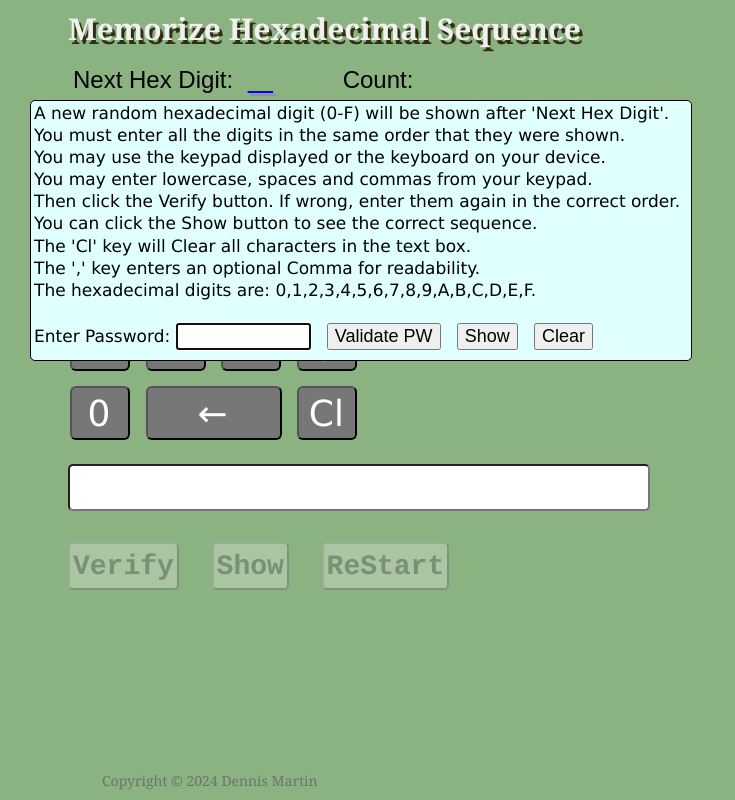
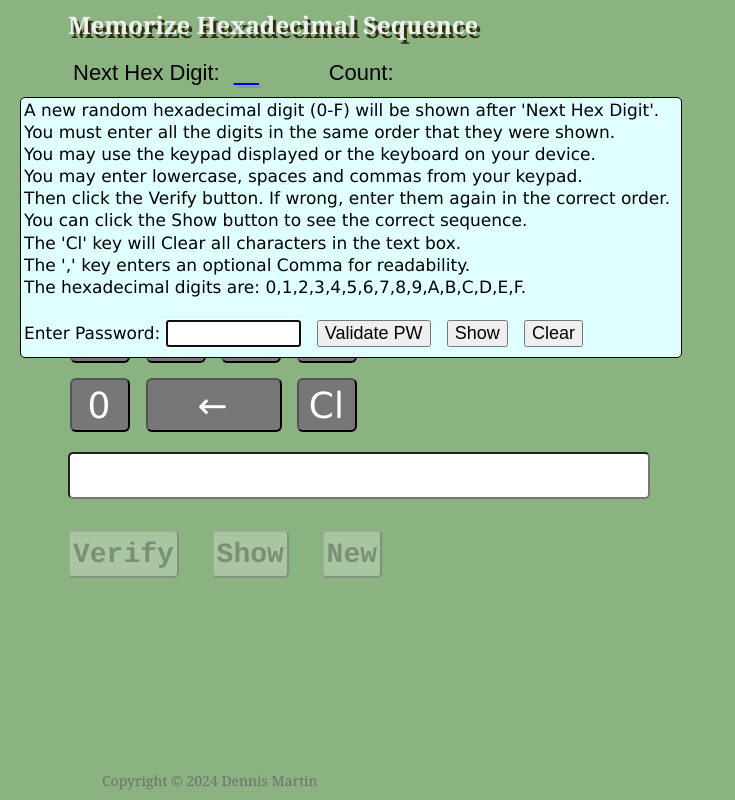
Before and after one commit to DenosGames/games, a plain HTML site: page memorize_hex.html in a window 1280 px wide. Shown: the top 800 px of the page, without its empty margins (0-735 px from the left). Drawn offline with Linux system fonts and the light colour scheme.

Commit message:
Add files via upload

```diff
--- a/memorize_hex.html
+++ b/memorize_hex.html
@@ -23,7 +23,7 @@
 		margin: 0px;
 		margin-left: 60px;
 		color: #F0F0F0;
-		font-size: 30px;
+		font-size: 24px;
 		text-shadow: 3px 4px #303010;
 		}
 	p {
@@ -59,8 +59,8 @@
 		text-align: left;
 		margin: 0px;
 		line-height: 1.3;
-		top: 100px;
-		left: 30px;
+		top: 97px;
+		left: 20px;
 		width: 655px;
 		}
 	#keypad {
@@ -106,7 +106,7 @@
 	.prompt {
 		text-align: left;
 		color: black;
-		font-size: 24px;
+		font-size: 22px;
 		font-family: Arial, Verdana, sans-serif;
 		padding: 0px;
 		margin: 0px 0px 0px 65px;
@@ -117,7 +117,7 @@
 		font-size: 32px;
 		font-family: Arial, Verdana, sans-serif;
 		padding: 3px;
-		margin: 6px 0px 6px 60px;
+		margin: 2px 0px 6px 60px;
 		border-radius: 5px;
 		}
 	#details {
@@ -630,7 +630,7 @@ function clearPW() {
 		title="If you are having trouble, click this to show the numbers.">Show</button>
 	&nbsp; &nbsp; &nbsp;
 	<button class="inpt" id="restart" type="button" onclick="initialize(1);"
-			title="Reset everything and start over">ReStart</button>
+			title="Reset everything and start over">New</button>
 </form>
 
 <br>
```
